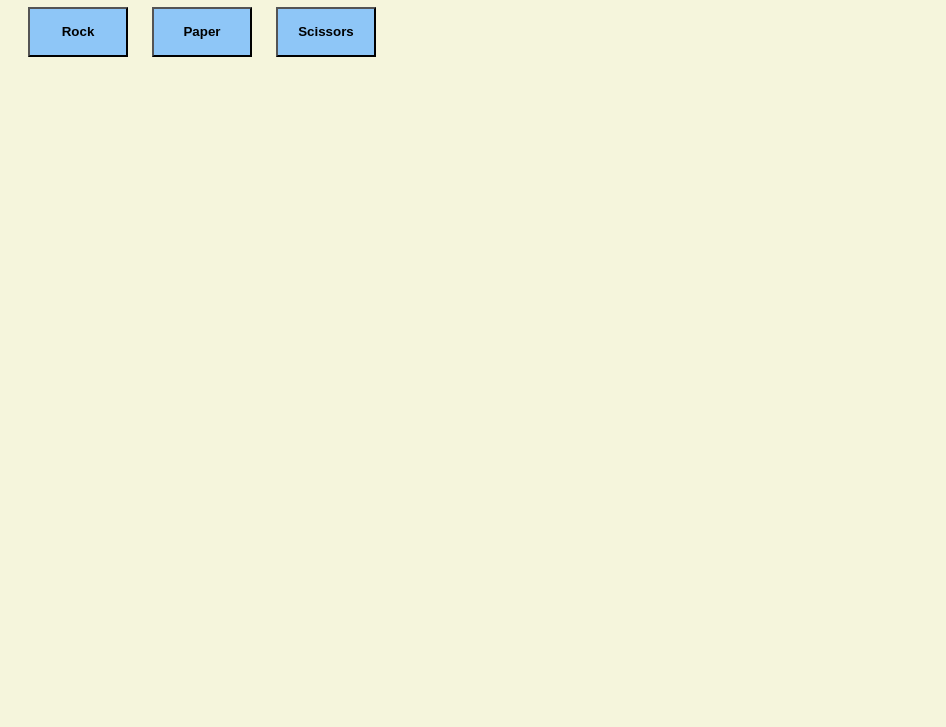
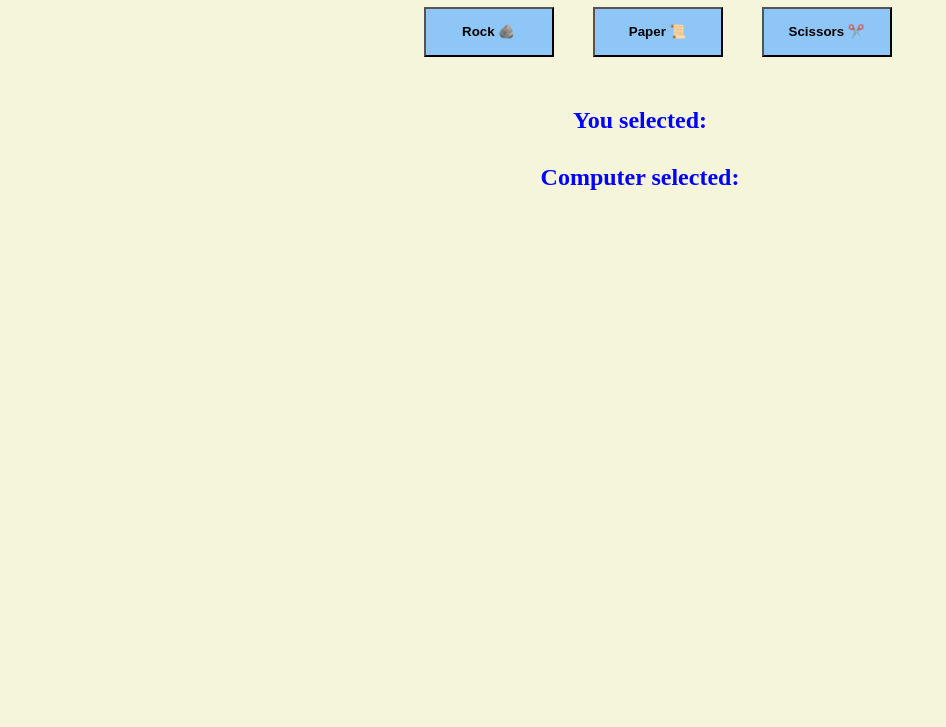
Before and after one commit to ZF5657/Rock-Paper-Scissors, a plain HTML site: page index.html in a window 1280 px wide. Shown: the part 73-800 px from the top of the page, without its empty margins (0-946 px from the left). Drawn offline with Linux system fonts and the light colour scheme.

Commit message:
Add additional styling

```diff
--- a/index.html
+++ b/index.html
@@ -11,17 +11,23 @@
     <h1>
         SELECT YOUR WEAPON
     </h1>
-    <div>
+    <div class="myButtons">
         <button id="rock">
-            Rock
+            Rock 🪨
         </button>
         <button id="paper">
-            Paper
+            Paper 📜
         </button>
         <button id="scissors">
-            Scissors
+            Scissors ✂️
         </button>
     </div>
+    <h2 class="userSelection">
+        You selected:
+    </h2>
+    <h2 class=computerSelection>
+        Computer selected:
+    </h2>
     <script src="javascript.js"></script>
 </body>
 </html>
--- a/styles.css
+++ b/styles.css
@@ -1,11 +1,26 @@
 body {
     background-color: beige;
+    text-align: center;
+}
+
+.MyButtons {
+    margin-right: 35px;
 }
 
 button {
     background-color:rgb(142, 198, 247);
     height: 50px;
-    width: 100px;
+    width: 130px;
     font-weight: 700;
-    margin-left: 20px;
+    margin-left: 35px;
 }
+
+.userSelection {
+    margin-top: 50px;
+    color: blue;
+}
+
+.computerSelection {
+    margin-top: 30px;
+    color: blue;
+}
```
